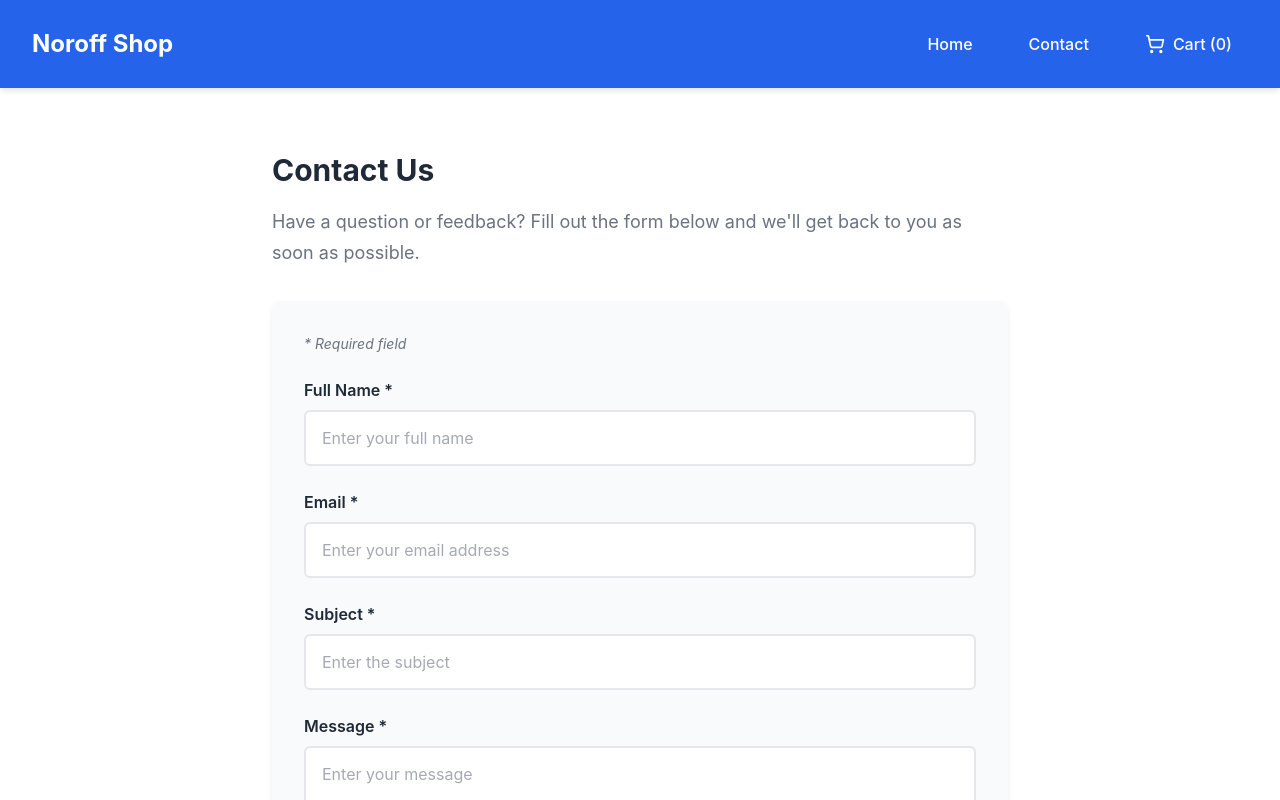
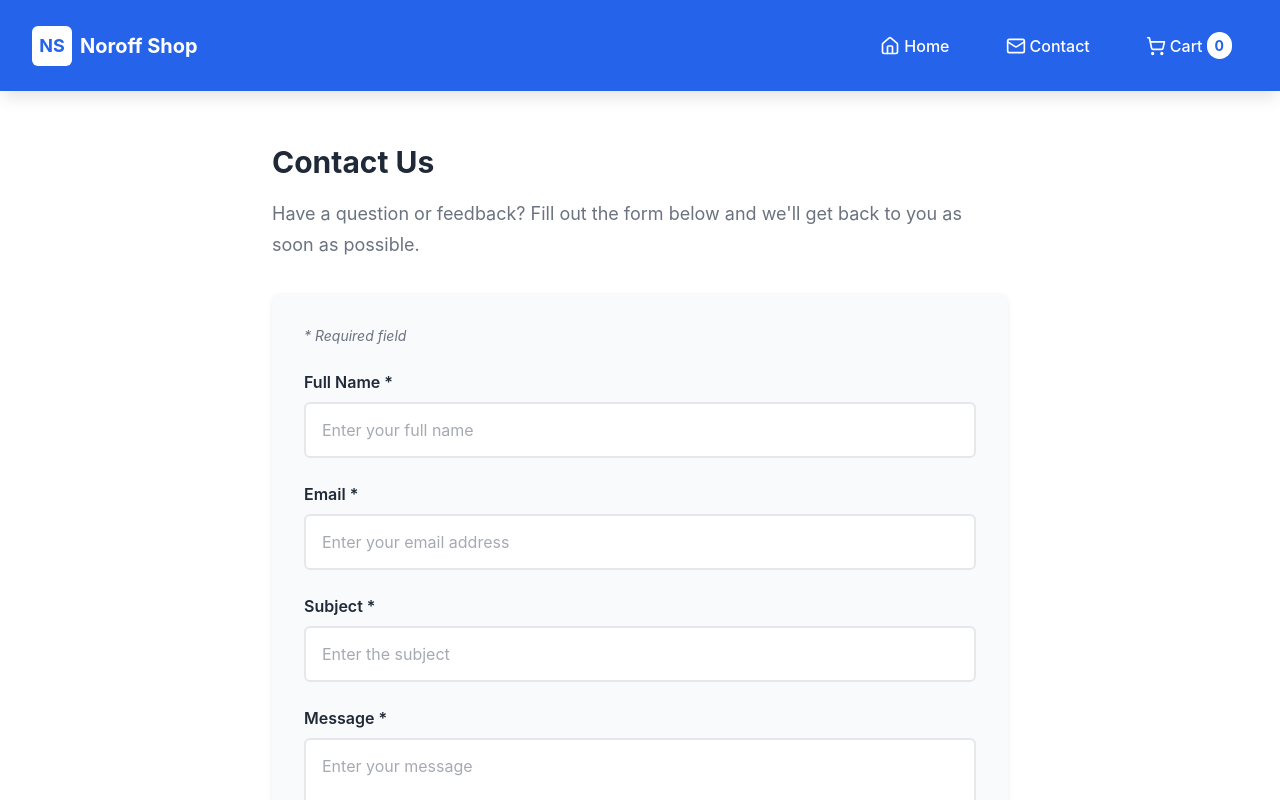
Before and after one commit to NoroffFEU/jsfw-2025-v1-ddyrnes-jsfw, a React (Create React App) app: page /contact in a window 1280 px wide. Shown: the top 800 px of the page. Built offline with nearby package versions, Linux system fonts and the light colour scheme.

Commit message:
Add UI polish: NS logo badge, icon navigation, sticky header, and button improvements

```diff
--- a/src/components/CartIcon/CartIcon.styles.ts
+++ b/src/components/CartIcon/CartIcon.styles.ts
@@ -4,15 +4,49 @@ import { Link } from "react-router-dom";
 export const CartLink = styled(Link)`
   display: flex;
   align-items: center;
-  gap: ${({ theme }) => theme.spacing.sm};
+  gap: ${({ theme }) => theme.spacing.xs};
   color: white;
   text-decoration: none;
   font-weight: ${({ theme }) => theme.typography.fontWeight.medium};
   padding: ${({ theme }) => theme.spacing.sm} ${({ theme }) => theme.spacing.md};
   border-radius: ${({ theme }) => theme.borderRadius.md};
   transition: background-color ${({ theme }) => theme.transitions.fast};
+  position: relative;
 
   &:hover {
     background-color: rgba(255, 255, 255, 0.1);
   }
+
+  /* Mobile */
+  @media (max-width: ${({ theme }) => theme.breakpoints.mobile}) {
+    padding: ${({ theme }) => theme.spacing.sm};
+  }
 `;
+
+export const CartText = styled.span`
+  /* Mobile - Hide "Cart" text */
+  @media (max-width: ${({ theme }) => theme.breakpoints.mobile}) {
+    display: none;
+  }
+`;
+
+export const CartBadge = styled.span`
+  background: white;
+  color: ${({ theme }) => theme.colors.primary};
+  font-size: ${({ theme }) => theme.typography.fontSize.sm};
+  font-weight: ${({ theme }) => theme.typography.fontWeight.bold};
+  padding: 3px 8px;
+  border-radius: ${({ theme }) => theme.borderRadius.full};
+  min-width: 24px;
+  text-align: center;
+
+  /* Mobile - Position as notification badge */
+  @media (max-width: ${({ theme }) => theme.breakpoints.mobile}) {
+    position: absolute;
+    top: -4px;
+    right: -4px;
+    font-size: ${({ theme }) => theme.typography.fontSize.xs};
+    padding: 2px 6px;
+    min-width: 20px;
+  }
+`;
--- a/src/components/CartIcon/index.tsx
+++ b/src/components/CartIcon/index.tsx
@@ -9,7 +9,8 @@ function CartIcon() {
   return (
     <S.CartLink to="/cart">
       <ShoppingCart size={20} />
-      Cart ({totalItems})
+      <S.CartText>Cart</S.CartText>
+      <S.CartBadge>{totalItems}</S.CartBadge>
     </S.CartLink>
   );
 }
--- a/src/components/Header/Header.styles.ts
+++ b/src/components/Header/Header.styles.ts
@@ -1,11 +1,18 @@
 import styled from "styled-components";
 import { Link } from "react-router-dom";
 
-export const HeaderWrapper = styled.header`
+export const HeaderWrapper = styled.header<{ $isVisible: boolean }>`
+  position: fixed;
+  top: 0;
+  left: 0;
+  right: 0;
+  z-index: 100;
   background-color: ${({ theme }) => theme.colors.primary};
   color: white;
   padding: ${({ theme }) => theme.spacing.lg} ${({ theme }) => theme.spacing.xl};
-  box-shadow: ${({ theme }) => theme.shadows.md};
+  box-shadow: ${({ theme }) => theme.shadows.lg};
+  transform: translateY(${({ $isVisible }) => ($isVisible ? "0" : "-100%")});
+  transition: transform 0.3s ease-in-out;
 
   /* Tablet */
   @media (max-width: ${({ theme }) => theme.breakpoints.tablet}) {
@@ -28,20 +35,54 @@ export const HeaderContainer = styled.div`
 `;
 
 export const Logo = styled(Link)`
-  font-size: ${({ theme }) => theme.typography.fontSize["2xl"]};
-  font-weight: ${({ theme }) => theme.typography.fontWeight.bold};
+  display: flex;
+  align-items: center;
+  gap: ${({ theme }) => theme.spacing.sm};
   color: white;
   text-decoration: none;
 
   &:hover {
-    color: white;
     opacity: 0.9;
   }
+`;
+
+export const LogoBadge = styled.div`
+  background: white;
+  color: ${({ theme }) => theme.colors.primary};
+  width: 40px;
+  height: 40px;
+  display: flex;
+  align-items: center;
+  justify-content: center;
+  font-weight: ${({ theme }) => theme.typography.fontWeight.bold};
+  font-size: ${({ theme }) => theme.typography.fontSize.lg};
+  border-radius: ${({ theme }) => theme.borderRadius.md};
+  flex-shrink: 0;
 
   /* Mobile */
   @media (max-width: ${({ theme }) => theme.breakpoints.mobile}) {
-    font-size: ${({ theme }) => theme.typography.fontSize.xl};
+    width: 36px;
+    height: 36px;
+    font-size: ${({ theme }) => theme.typography.fontSize.base};
   }
+`;
+
+export const LogoText = styled.div`
+  font-size: ${({ theme }) => theme.typography.fontSize.xl};
+  font-weight: ${({ theme }) => theme.typography.fontWeight.bold};
+
+  /* Mobile */
+  @media (max-width: ${({ theme }) => theme.breakpoints.mobile}) {
+    display: none;
+  }
+`;
+
+export const LogoFull = styled.span`
+  display: inline;
+`;
+
+export const LogoShort = styled.span`
+  display: none;
 `;
 
 export const Nav = styled.nav`
@@ -56,6 +97,9 @@ export const Nav = styled.nav`
 `;
 
 export const NavLink = styled(Link)`
+  display: flex;
+  align-items: center;
+  gap: ${({ theme }) => theme.spacing.xs};
   color: white;
   text-decoration: none;
   font-weight: ${({ theme }) => theme.typography.fontWeight.medium};
@@ -71,6 +115,12 @@ export const NavLink = styled(Link)`
   /* Mobile */
   @media (max-width: ${({ theme }) => theme.breakpoints.mobile}) {
     padding: ${({ theme }) => theme.spacing.sm};
-    font-size: ${({ theme }) => theme.typography.fontSize.sm};
   }
 `;
+
+export const NavText = styled.span`
+  /* Mobile - Hide text, show only icons */
+  @media (max-width: ${({ theme }) => theme.breakpoints.mobile}) {
+    display: none;
+  }
+`;
--- a/src/components/Header/index.tsx
+++ b/src/components/Header/index.tsx
@@ -1,15 +1,54 @@
-import React from "react";
+import React, { useState, useEffect } from "react";
+import { Home, Mail } from "lucide-react";
 import * as S from "./Header.styles";
 import CartIcon from "../CartIcon";
 
 function Header() {
+  const [isVisible, setIsVisible] = useState(true);
+  const [lastScrollY, setLastScrollY] = useState(0);
+
+  useEffect(() => {
+    const handleScroll = () => {
+      const currentScrollY = window.scrollY;
+
+      // Show header when scrolling up or at the top
+      if (currentScrollY < lastScrollY || currentScrollY < 10) {
+        setIsVisible(true);
+      }
+      // Hide header when scrolling down (and not at the top)
+      else if (currentScrollY > lastScrollY && currentScrollY > 100) {
+        setIsVisible(false);
+      }
+
+      setLastScrollY(currentScrollY);
+    };
+
+    window.addEventListener("scroll", handleScroll, { passive: true });
+
+    return () => {
+      window.removeEventListener("scroll", handleScroll);
+    };
+  }, [lastScrollY]);
+
   return (
-    <S.HeaderWrapper>
+    <S.HeaderWrapper $isVisible={isVisible}>
       <S.HeaderContainer>
-        <S.Logo to="/">Noroff Shop</S.Logo>
+        <S.Logo to="/">
+          <S.LogoBadge>NS</S.LogoBadge>
+          <S.LogoText>
+            <S.LogoFull>Noroff Shop</S.LogoFull>
+            <S.LogoShort>Noroff</S.LogoShort>
+          </S.LogoText>
+        </S.Logo>
         <S.Nav>
-          <S.NavLink to="/">Home</S.NavLink>
-          <S.NavLink to="/contact">Contact</S.NavLink>
+          <S.NavLink to="/">
+            <Home size={20} />
+            <S.NavText>Home</S.NavText>
+          </S.NavLink>
+          <S.NavLink to="/contact">
+            <Mail size={20} />
+            <S.NavText>Contact</S.NavText>
+          </S.NavLink>
           <CartIcon />
         </S.Nav>
       </S.HeaderContainer>
--- a/src/components/Layout/Layout.styles.ts
+++ b/src/components/Layout/Layout.styles.ts
@@ -12,14 +12,17 @@ export const Main = styled.main`
   width: 100%;
   margin: 0 auto;
   padding: ${({ theme }) => theme.spacing.xl};
+  padding-top: calc(80px + ${({ theme }) => theme.spacing.xl});
 
   /* Tablet */
   @media (max-width: ${({ theme }) => theme.breakpoints.tablet}) {
     padding: ${({ theme }) => theme.spacing.lg};
+    padding-top: calc(75px + ${({ theme }) => theme.spacing.lg});
   }
 
   /* Mobile */
   @media (max-width: ${({ theme }) => theme.breakpoints.mobile}) {
     padding: ${({ theme }) => theme.spacing.md};
+    padding-top: calc(80px + ${({ theme }) => theme.spacing.md});
   }
 `;
--- a/src/components/ProductCard/index.tsx
+++ b/src/components/ProductCard/index.tsx
@@ -1,18 +1,29 @@
 import React from "react";
+import { ShoppingCart } from "lucide-react";
+import toast from "react-hot-toast";
 import * as S from "./ProductCard.styles";
 import { Product } from "../../types/api.types";
 import { hasDiscount, calculateDiscountPercentage } from "../../utils/helpers";
 import RatingStars from "../RatingStars";
+import { useCart } from "../../hooks/useCart";
 
 interface IProductCard {
   product: Product;
 }
 
 function ProductCard({ product }: IProductCard) {
+  const { addToCart } = useCart();
   const showDiscount = hasDiscount(product.price, product.discountedPrice);
   const discountPercentage = showDiscount
     ? calculateDiscountPercentage(product.price, product.discountedPrice)
     : 0;
+
+  const handleAddToCart = (e: React.MouseEvent) => {
+    e.preventDefault(); // Prevent card navigation
+    e.stopPropagation(); // Stop event bubbling
+    addToCart(product);
+    toast.success(`${product.title} added to cart!`);
+  };
 
   return (
     <S.Card to={`/product/${product.id}`}>
@@ -40,6 +51,15 @@ function ProductCard({ product }: IProductCard) {
           size={14}
           reviewCount={product.reviews.length}
         />
+        <S.ButtonGroup>
+          <S.AddToCartButton onClick={handleAddToCart}>
+            <ShoppingCart size={16} />
+            Add to Cart
+          </S.AddToCartButton>
+          <S.ViewProductButton to={`/product/${product.id}`}>
+            View Product
+          </S.ViewProductButton>
+        </S.ButtonGroup>
       </S.Content>
     </S.Card>
   );
--- a/src/index.tsx
+++ b/src/index.tsx
@@ -21,11 +21,13 @@ root.render(
           <Toaster
             position="top-right"
             containerStyle={{
-              top: "75px",
-              right: "max(16px, calc((100vw - 1280px) / 2 + 16px))",
+              top: "90px",
             }}
             toastOptions={{
               duration: 2000,
+              style: {
+                marginTop: "10px",
+              },
             }}
           />
           <App />
--- a/src/pages/ProductDetailPage/ProductDetailPage.styles.ts
+++ b/src/pages/ProductDetailPage/ProductDetailPage.styles.ts
@@ -73,6 +73,14 @@ export const InfoSection = styled.div`
   display: flex;
   flex-direction: column;
   gap: ${({ theme }) => theme.spacing.lg};
+  justify-content: space-between;
+  min-height: 500px;
+
+  /* Mobile - Don't force height */
+  @media (max-width: ${({ theme }) => theme.breakpoints.tablet}) {
+    min-height: auto;
+    justify-content: flex-start;
+  }
 `;
 
 export const Title = styled.h1`
@@ -132,16 +140,22 @@ export const Tag = styled.span`
 `;
 
 export const AddToCartButton = styled.button`
-  width: 100%;
-  padding: ${({ theme }) => theme.spacing.lg};
+  margin-top: auto;
+  padding: ${({ theme }) => theme.spacing.md}
+    ${({ theme }) => theme.spacing.xxl};
   background: ${({ theme }) => theme.colors.primary};
   color: white;
   border: none;
-  border-radius: ${({ theme }) => theme.borderRadius.lg};
-  font-size: ${({ theme }) => theme.typography.fontSize.xl};
-  font-weight: ${({ theme }) => theme.typography.fontWeight.bold};
+  border-radius: ${({ theme }) => theme.borderRadius.md};
+  font-size: ${({ theme }) => theme.typography.fontSize.lg};
+  font-weight: ${({ theme }) => theme.typography.fontWeight.semibold};
   cursor: pointer;
   transition: background-color ${({ theme }) => theme.transitions.base};
+  display: inline-flex;
+  align-items: center;
+  justify-content: center;
+  gap: ${({ theme }) => theme.spacing.sm};
+  min-width: 250px;
 
   &:hover {
     background: ${({ theme }) => theme.colors.primaryDark};
@@ -150,6 +164,11 @@ export const AddToCartButton = styled.button`
   &:disabled {
     background: ${({ theme }) => theme.colors.border};
     cursor: not-allowed;
+  }
+
+  @media (max-width: ${({ theme }) => theme.breakpoints.mobile}) {
+    width: 100%;
+    margin-top: ${({ theme }) => theme.spacing.xl};
   }
 `;
 
```
Also changed, not shown: src/components/ProductCard/ProductCard.styles.ts (+59 -0 lines).
